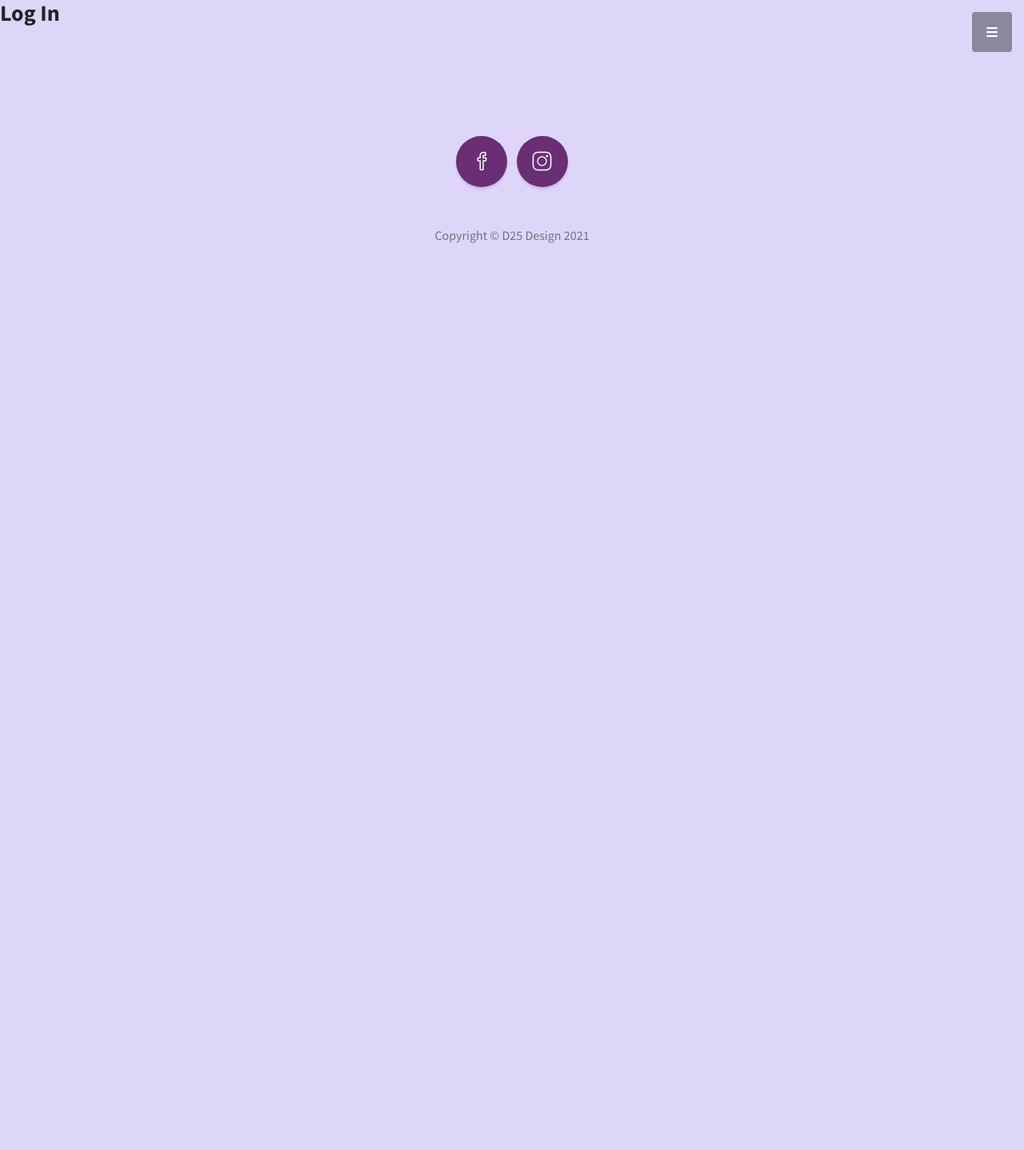
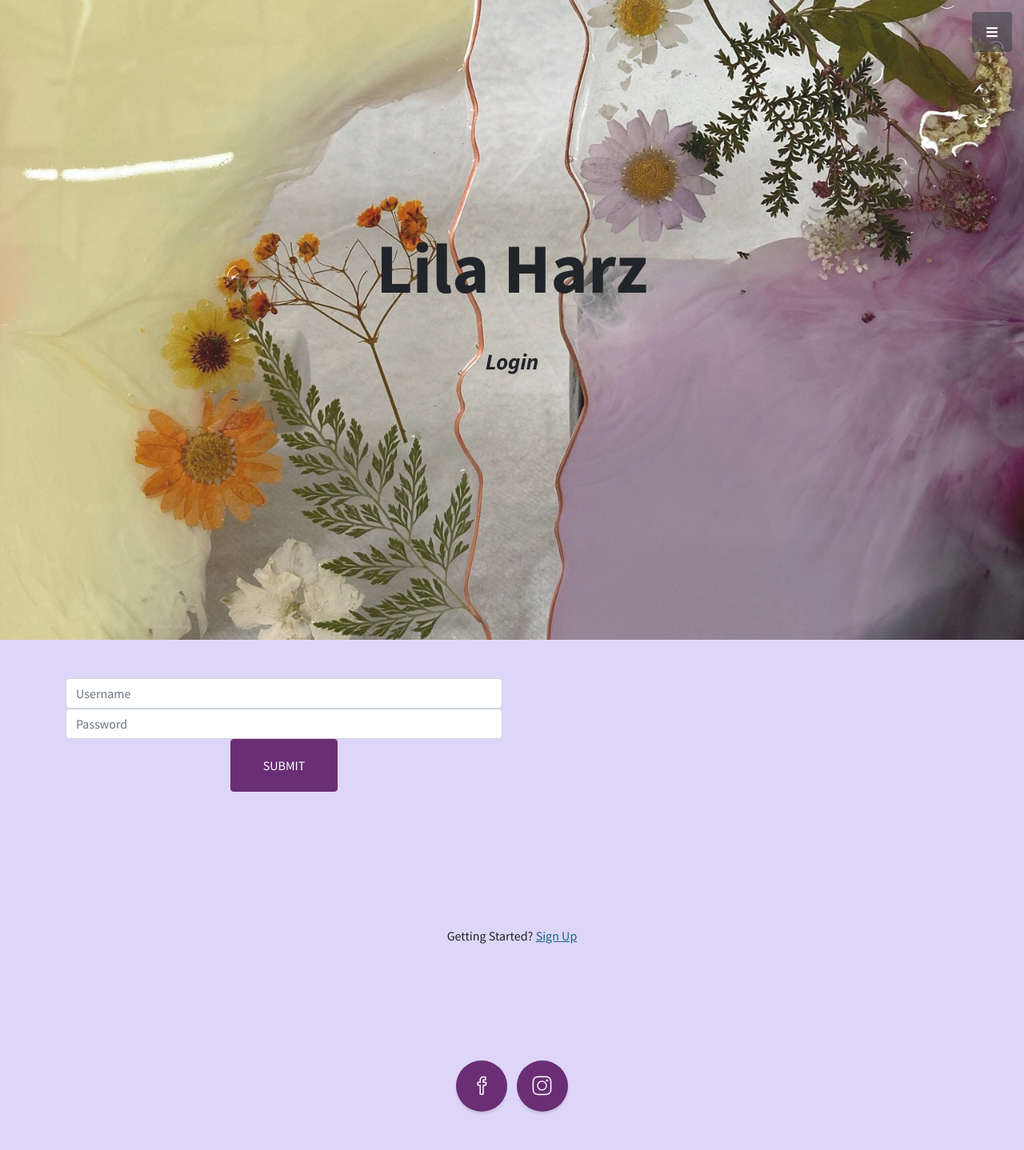
Before and after one commit to DanielMichael82/lila-harz, a Flask app: page /login in a window 1280 px wide; the page is wider, and only the part inside the window is pictured. Shown: the top 1438 px of that part at 80% size. Before the commit the page ends 304 px from the top of that part, so only its background shows below. Run offline with Flask 2, Linux system fonts and the light colour scheme; some libraries are stand-ins or nearby versions.

Commit message:
Added logging into the site functionality

```diff
--- a/app.py
+++ b/app.py
@@ -57,11 +57,6 @@ def contact():
     return render_template("contact.html", page_title="Contact")
 
 
-@app.route("/login")
-def login():
-    return render_template("login.html", page_title="Login")
-
-
 @app.route("/sign_up", methods=["GET", "POST"])
 def sign_up():
     if request.method == "POST":
@@ -85,6 +80,32 @@ def sign_up():
     return render_template("sign_up.html")
 
 
+@app.route("/login", methods=["GET", "POST"])
+def login():
+    if request.method == "POST":
+        # check if username exists in db
+        existing_user = mongo.db.users.find_one(
+            {"username": request.form.get("username").lower()})
+
+        if existing_user:
+            # ensure hashed password matches user input
+            if check_password_hash(
+                existing_user["password"], request.form.get("password")):
+                    session["user"] = request.form.get("username").lower()
+                    flash("Welcome, {}".format(request.form.get("username")))
+            else:
+                # invalid password match
+                flash("Incorrect Username and/or Password")
+                return redirect(url_for("login"))
+
+        else:
+            # username doesn't exist
+            flash("Incorrect Username and/or Password")
+            return redirect(url_for("login"))
+
+    return render_template("login.html")
+
+
 if __name__ == "__main__":
     app.run(
         host=os.environ.get("IP", "0.0.0.0"),
--- a/templates/login.html
+++ b/templates/login.html
@@ -1,7 +1,59 @@
 {% extends "base.html" %}
 {% block content %}
 
-    <h3 class="center-align">Log In</h3>
+<header class="masthead d-flex align-items-center">
+    <div class="container px-4 px-lg-5 text-center">
+        <h1 class="mb-1">Lila Harz</h1>
+        <h3 class="mb-5"><em>Login</em></h3>
+    </div>
+</header>
 
+<section>
+    <!-- flash messages -->
+    {% with messages = get_flashed_messages() %}
+        {% if messages %}
+            {% for message in messages %}
+            <div class="alert alert-primary" role="alert">
+                {{ message }}
+              </div>
+            {% endfor %}
+        {% endif %}
+    {% endwith %}
+</section>
+
+<!-- Sign Up Form-->
+<section class="page-section" id="contact">
+    <div class="container">
+        <form method="POST" action="{{ url_for('login') }}">
+            <div class="row align-items-stretch mb-5">
+                <div class="col-md-6">
+                    <div class="form-group">
+                        <!-- username input-->
+                        <input type="text" class="form-control validate" placeholder="Username" name="username" id="username" minlength="5"
+                        maxlength="15" pattern="^[a-zA-Z0-9]{5,15}$" required>
+                    </div>
+                    <div class="form-group">
+                        <!-- password input-->
+                        <input type="password" class="form-control validate" placeholder="Password" name="password" id="password" minlength="5"
+                        maxlength="15" pattern="^[a-zA-Z0-9]{5,15}$" required>
+                    </div>
+                    <!-- submit Button-->
+                    <div class="text-center"><button class="btn btn-primary btn-xl text-uppercase" id="submitButton"
+                            type="submit">Submit</button>
+                    </div>
+                </div>
+            </div>
+        </form>
+    </div>
+</section>
+
+<div class="row">
+    <col class="12">
+        <p class="text-center">
+            Getting Started?
+            <a href="{{ url_for('sign_up') }}" class="stretched-link">Sign Up</a>
+        </p>
+    </div>
+</div>
 
 {% endblock %}
```
Also changed, not shown: templates/sign_up.html (+10 -1 lines).
